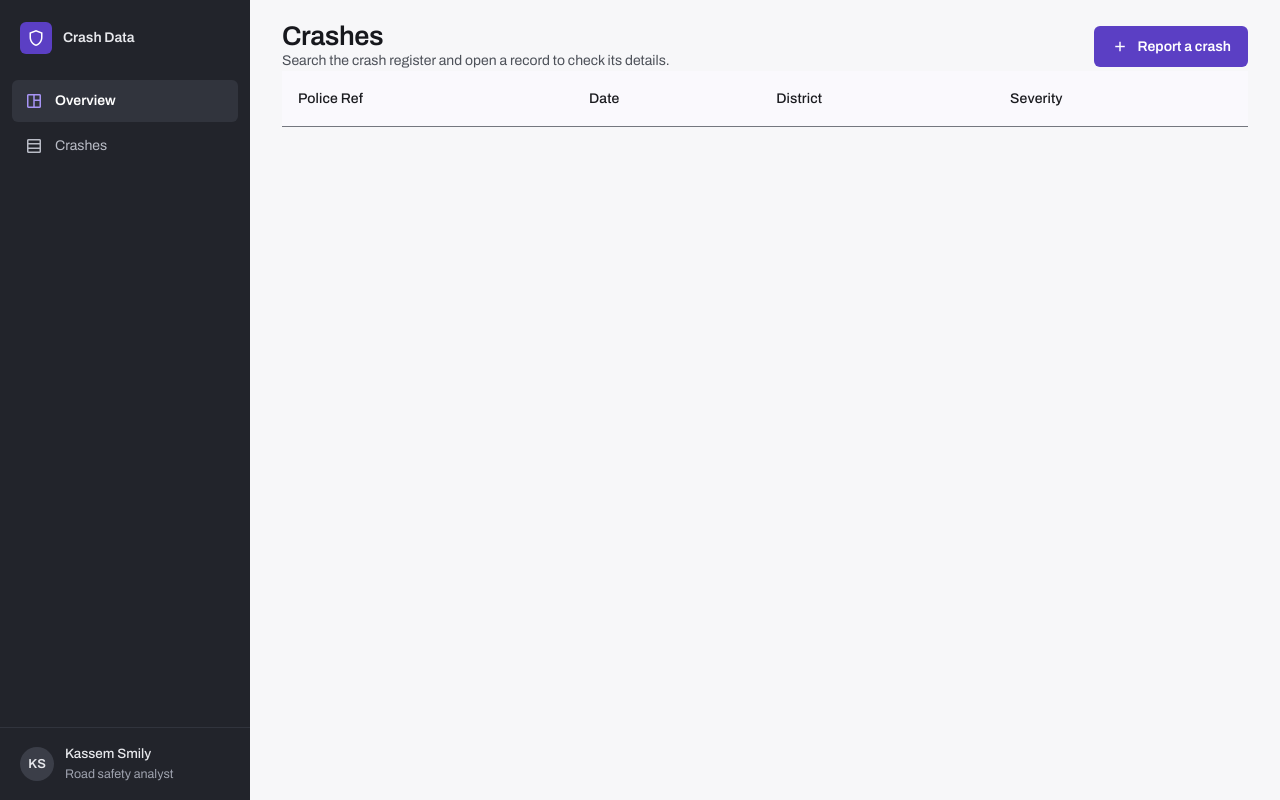
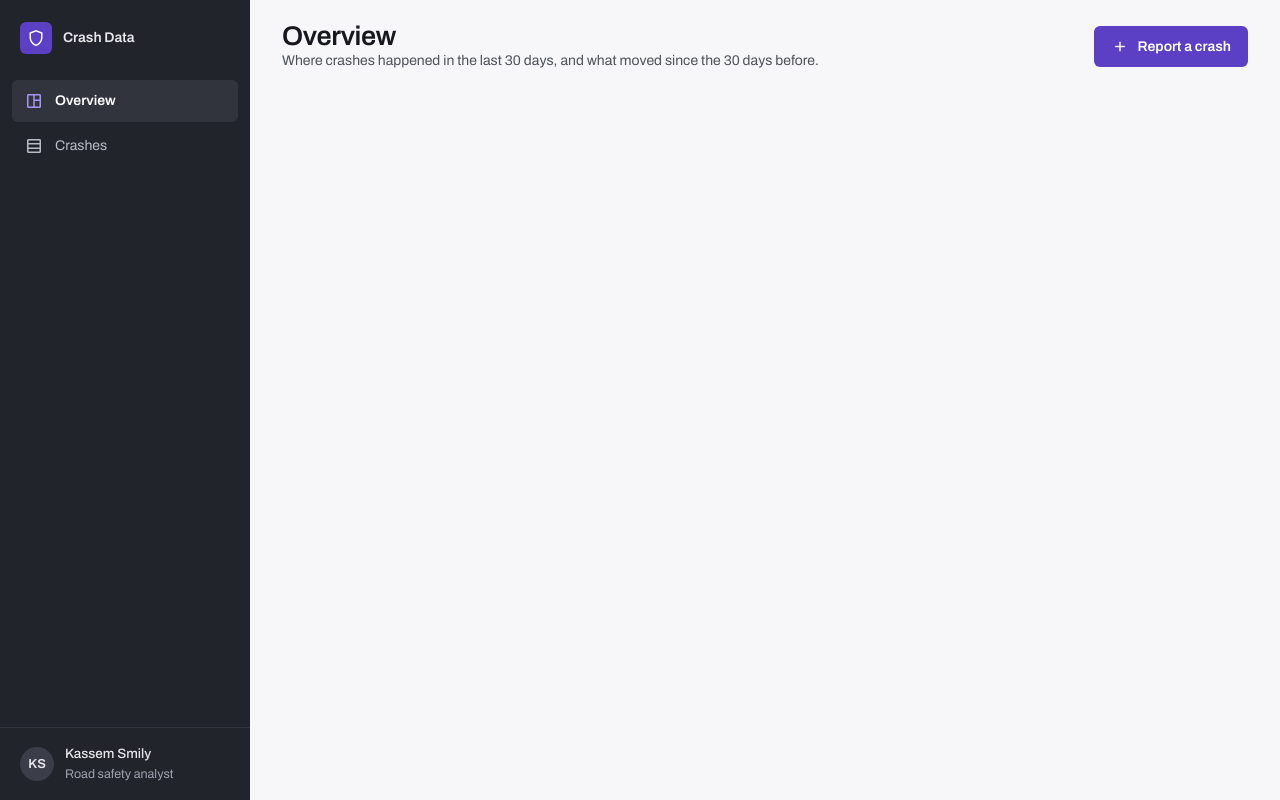
Before and after one commit to KSMLY/crash-data-front, an Angular app: page / in a window 1280 px wide. Built offline with nearby package versions, Linux system fonts and the light colour scheme; no server answers.

Commit message:
CD-39: overview placeholder

```diff
--- a/src/app/app.routes.ts
+++ b/src/app/app.routes.ts
@@ -1,13 +1,14 @@
 import { Routes } from '@angular/router';
 import { Shell } from './shell/shell';
 import { Crashes } from './crashes/crashes';
+import { Overview } from './overview/overview';
 
 export const routes: Routes = [
   {
     path: '',
     component: Shell,
     children: [
-      { path: '', component: Crashes },
+      { path: '', component: Overview },
       { path: 'crashes', component: Crashes },
     ],
   },
--- /dev/null
+++ b/src/app/overview/overview.css
@@ -0,0 +1 @@
+:host { display: block; padding: 26px 32px 24px; }
--- /dev/null
+++ b/src/app/overview/overview.html
@@ -0,0 +1,4 @@
+<app-page-header
+  title="Overview"
+  description="Where crashes happened in the last 30 days, and what moved since the 30 days before."
+/>
```
Also changed, not shown: src/app/overview/overview.ts (added, +10 -0 lines), 1 other file (tests, documents, lock files or other folders).
